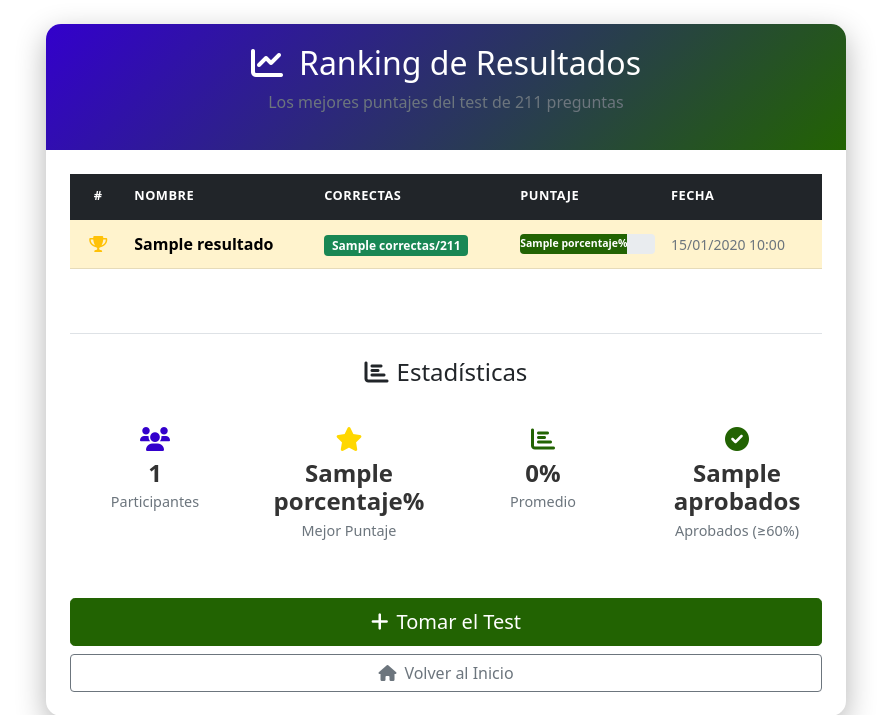
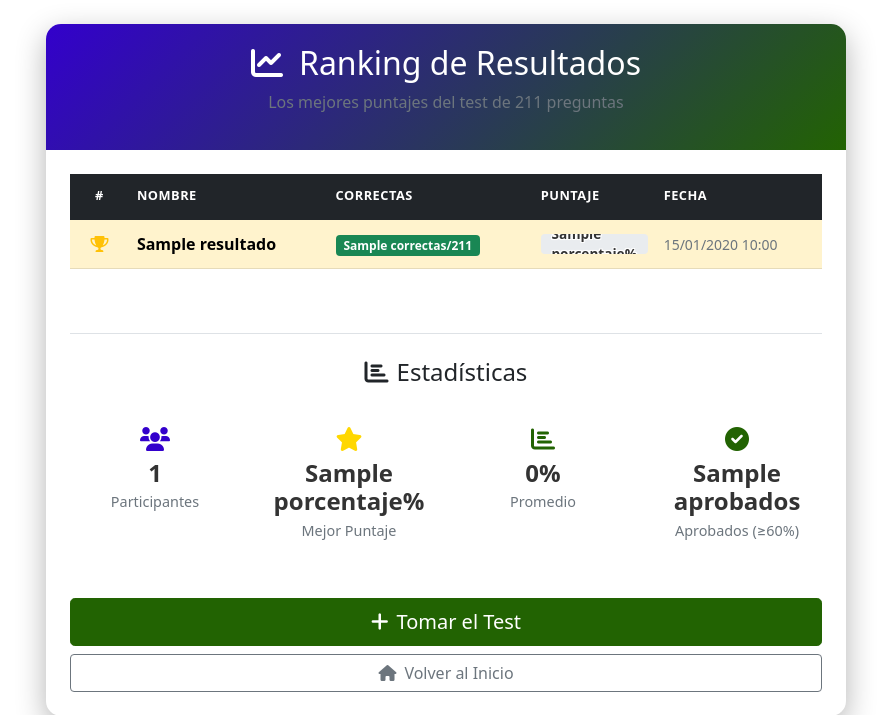
Before and after one commit to Rzyfront/CrisQuiz, a Flask app: template templates/ranking.html in a window 1280 px wide. Shown: the part 76-791 px from the top of the page, without its empty margins (194-1085 px from the left). Run offline with Flask 3, Linux system fonts and the light colour scheme; the template is opened without the code that fills it: most values are stand-ins (such as "Sample title", 1, 10 or a date in 2020).

Commit message:
feat: Improve progress bar readability with overlay text for percentage display

```diff
--- a/templates/ranking.html
+++ b/templates/ranking.html
@@ -107,8 +107,8 @@
                                             {% else %}bg-danger{% endif %}"
                                             role="progressbar"
                                             style="width: {{ resultado.porcentaje }}%">
-                                            <small><strong>{{ resultado.porcentaje }}%</strong></small>
                                         </div>
+                                        <span class="progress-text-overlay">{{ resultado.porcentaje }}%</span>
                                     </div>
                                 </div>
                             </td>
@@ -281,10 +281,40 @@
 
 .progress-container .progress {
     background-color: #e9ecef;
+    position: relative;
 }
 
 .progress-mobile {
     min-width: 80px;
+}
+
+/* Mejorar legibilidad del texto en barras de progreso */
+.progress-bar {
+    position: relative;
+    overflow: visible;
+}
+
+/* Texto superpuesto siempre visible */
+.progress-text-overlay {
+    position: absolute;
+    top: 50%;
+    left: 50%;
+    transform: translate(-50%, -50%);
+    color: #333;
+    font-weight: bold;
+    font-size: 0.85rem;
+    text-shadow:
+        -1px -1px 0 #fff,
+        1px -1px 0 #fff,
+        -1px 1px 0 #fff,
+        1px 1px 0 #fff,
+        0 0 3px rgba(255,255,255,0.8);
+    z-index: 10;
+}
+
+/* Para porcentajes muy bajos, mostrar el texto fuera de la barra */
+.progress-container {
+    position: relative;
 }
 
 .player-info {
```
